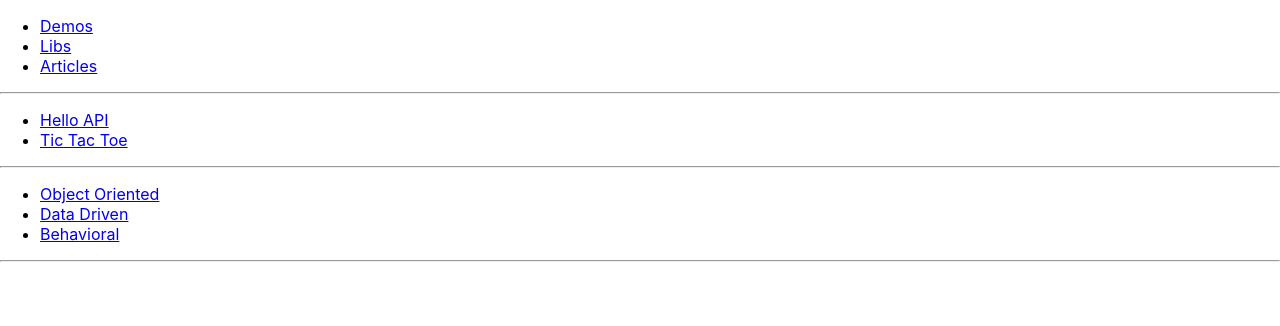
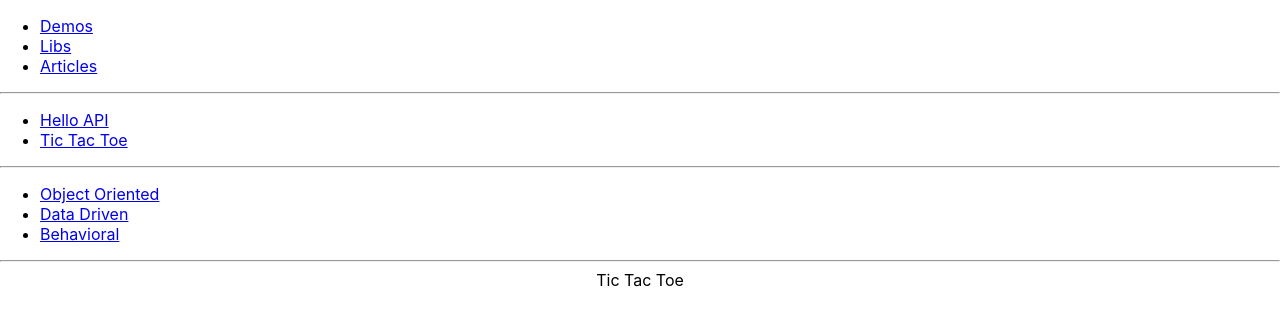
Before and after one commit to strangenoop/monorepo, a React (Create React App) app in the folder client/: page /demos/tic-tac-toe in a window 1280 px wide. Shown: the top 326 px of the page. Built offline with nearby package versions, Linux system fonts and the light colour scheme.

Commit message:
fix routing

```diff
--- a/client/src/demos/demos.tsx
+++ b/client/src/demos/demos.tsx
@@ -15,7 +15,7 @@ const Demos = () => {
         </li>
       </ul>
       <hr />
-      <Route exact path="/" component={() => <div>Demos</div>} />
+      <Route exact path="/demos" component={() => <div>Demos</div>} />
       <Route path="/demos/hello-api" component={HelloApi} />
       <Route path="/demos/tic-tac-toe" component={TicTacToe} />
     </Router>
--- a/client/src/demos/tic-tac-toe/tic-tac-toe.tsx
+++ b/client/src/demos/tic-tac-toe/tic-tac-toe.tsx
@@ -19,7 +19,11 @@ const TicTacToe = () => {
       </ul>
       <hr />
       <div className="ttt">
-        <Route exact path="/" component={() => <div>Tic Tac Toe</div>} />
+        <Route
+          exact
+          path="/demos/tic-tac-toe"
+          component={() => <div>Tic Tac Toe</div>}
+        />
         <Route
           path="/demos/tic-tac-toe/object-oriented"
           component={ObjectOriented}
```
